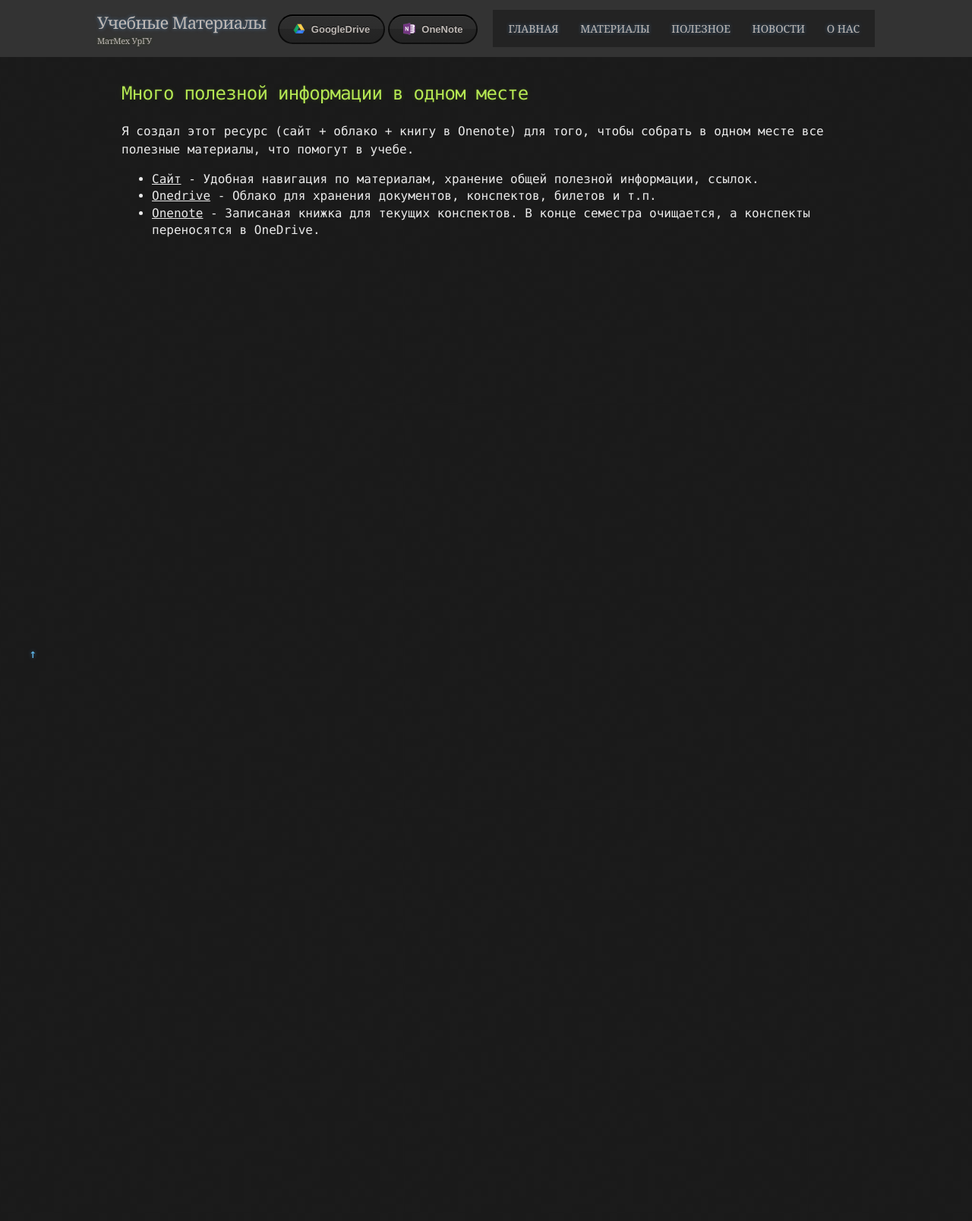
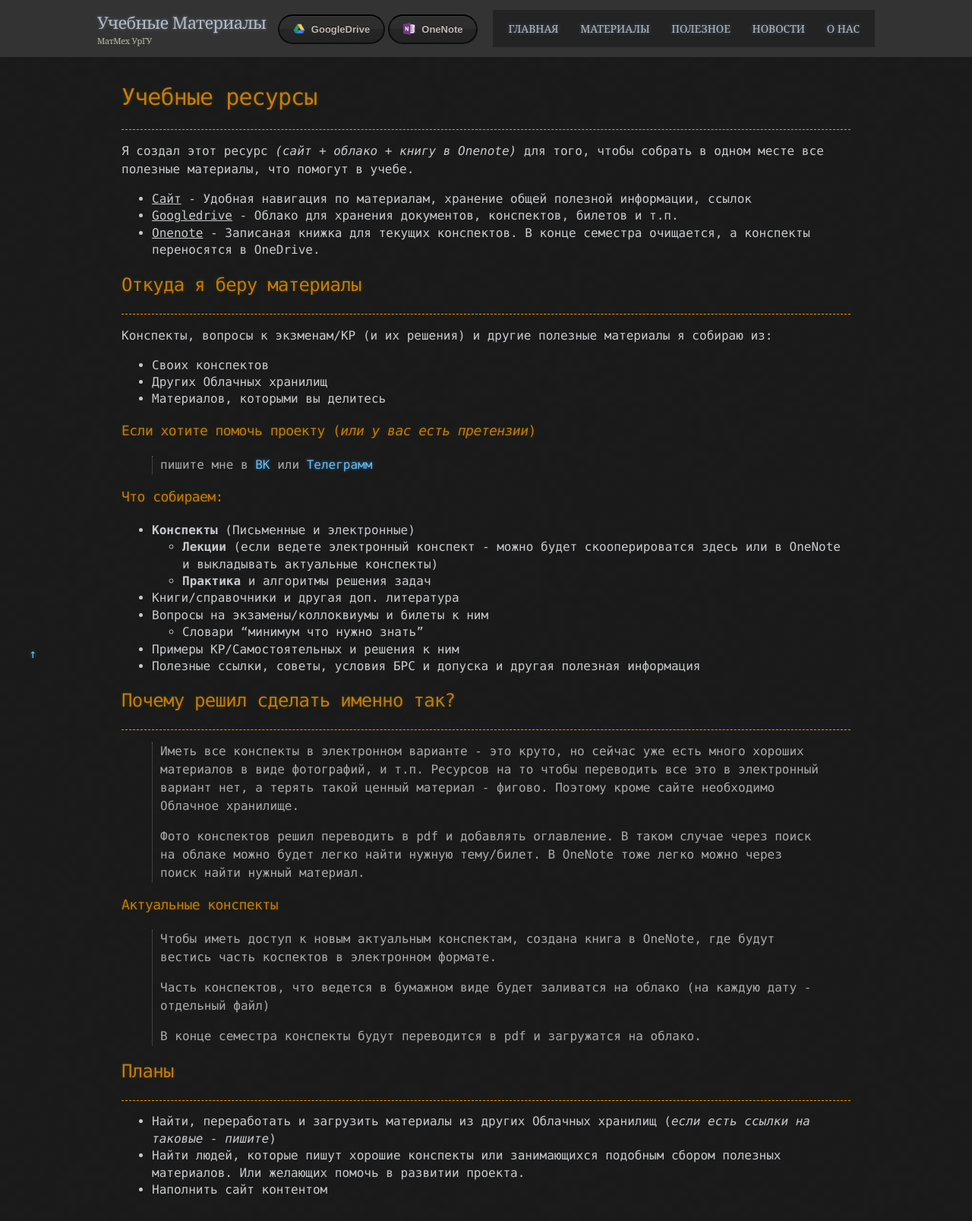
Before and after one commit to StudyResourcesMathMech/StudyResourcesMathMech.github.io, a Jekyll site: the page built from index.md, in a window 1280 px wide. Shown: the whole page at 76% size. Built offline with Jekyll 4.4.1, drawn with Linux system fonts in a browser that asks for light colours; our own code applies the rules of GitHub Pages for plain Markdown files; before the commit the page ends 900 px from its top, so only the background shows below that.

Commit message:
Обновил контент всех страниц. Немного изменил дизайн

```diff
--- a/_sass/jekyll-theme-hacker.scss
+++ b/_sass/jekyll-theme-hacker.scss
@@ -11,7 +11,7 @@ body {
   margin: 0;
   padding: 0;
   background: $body-background url('/assets/images/bkg.png') 0 0;
-  color: $body-foreground;
+  color: #c7cacc;
   font-size: 16px;
   line-height: 1.5;
   font-family: Monaco, "Bitstream Vera Sans Mono", "Lucida Console", Terminal, monospace;
@@ -98,7 +98,7 @@ section img {
 h1, h2, h3, h4, h5, h6 {
   font-weight: normal;
   font-family: Monaco, "Bitstream Vera Sans Mono", "Lucida Console", Terminal, monospace;
-  color: $header;
+  color: #cc7a00;
   letter-spacing: -0.03em;
   text-shadow: 0 1px 1px rgba(0, 0, 0, 0.1),
                0 0 5px rgba(181, 232, 83, 0.1),
@@ -188,8 +188,8 @@ td {
 hr {
   height: 0;
   border: 0;
-  border-bottom: 1px dashed #b5e853;
-  color: #b5e853;
+  border-bottom: 1px dashed;
+  color: #FF9900;
 }
 
 /* Buttons
@@ -243,6 +243,7 @@ a {
   text-decoration:none;
 }
 
+
 /* Clearfix */
 
 .cf:before, .cf:after {
--- a/index.md
+++ b/index.md
@@ -2,10 +2,61 @@
 layout: default
 ---
 
-## Много полезной информации в одном месте
+# Учебные ресурсы
 
-Я создал этот ресурс (сайт + облако + книгу в Onenote) для того, чтобы собрать в одном месте все полезные материалы, что помогут в учебе.
+***
 
-- <u>Сайт</u> - Удобная навигация по материалам, хранение общей полезной информации, ссылок.
-- <u>Onedrive</u> - Облако для хранения документов, конспектов, билетов и т.п.
-- <u>Onenote</u> - Записаная книжка для текущих конспектов. В конце семестра очищается, а конспекты переносятся в OneDrive.
+Я создал этот ресурс *(сайт + облако + книгу в Onenote)* для того, чтобы собрать в одном месте все полезные материалы, что помогут в учебе.
+
+* <u>Сайт</u> - Удобная навигация по материалам, хранение общей полезной информации, ссылок
+* <u>Googledrive</u> - Облако для хранения документов, конспектов, билетов и т.п.
+* <u>Onenote</u> - Записаная книжка для текущих конспектов. В конце семестра очищается, а конспекты переносятся в OneDrive.
+
+## Откуда я беру материалы
+
+***
+
+Конспекты, вопросы к экзменам/КР (и их решения) и другие полезные материалы я собираю из:
+
+* Своих конспектов
+* Других Облачных хранилищ
+* Материалов, которыми вы делитесь
+
+### Если хотите помочь проекту (_или у вас есть претензии_)
+
+> пишите мне в <a href="https://vk.com/al_blinov">ВК</a> или <a href="https://t.me/aiteron ">Телеграмм</a>
+
+### Что собираем:
+
+* **Конспекты** (Письменные и электронные)
+  * **Лекции** (если ведете электронный конспект - можно будет скооперироватся здесь или в OneNote и выкладывать актуальные конспекты)
+  * **Практика** и алгоритмы решения задач
+* Книги/справочники и другая доп. литература
+* Вопросы на экзамены/коллоквиумы и билеты к ним
+  * Словари "минимум что нужно знать"
+* Примеры КР/Самостоятельных и решения к ним
+* Полезные ссылки, советы, условия БРС и допуска и другая полезная информация
+
+## Почему решил сделать именно так?
+
+***
+
+> Иметь все конспекты в электронном варианте - это круто, но сейчас уже есть много хороших материалов в виде фотографий, и т.п. Ресурсов на то чтобы переводить все это в электронный вариант нет, а терять такой ценный материал - фигово. Поэтому кроме сайте необходимо Облачное хранилище.
+>
+> Фото конспектов решил переводить в pdf и добавлять оглавление. В таком случае через поиск на облаке можно будет легко найти нужную тему/билет. В OneNote тоже легко можно через поиск найти нужный материал.
+
+### Актуальные конспекты
+
+> Чтобы иметь доступ к новым актуальным конспектам, создана книга в OneNote, где будут вестись часть коспектов в электронном формате.
+>
+> Часть конспектов, что ведется в бумажном виде будет заливатся на облако (на каждую дату - отдельный файл)
+>
+> В конце семестра конспекты будут переводится в pdf и загружатся на облако.
+
+## Планы
+
+***
+
+* Найти, переработать и загрузить материалы из других Облачных хранилищ (*если есть ссылки на таковые - пишите*)
+* Найти людей, которые пишут хорошие конспекты или занимающихся подобным сбором полезных материалов. Или желающих помочь в развитии проекта.
+* Наполнить сайт контентом
```
Also changed, not shown: pages/about.md (+8 -2 lines), pages/news.md (+5 -1 lines), pages/resources.md (+31 -1 lines), pages/useful.md (+1 -1 lines).
